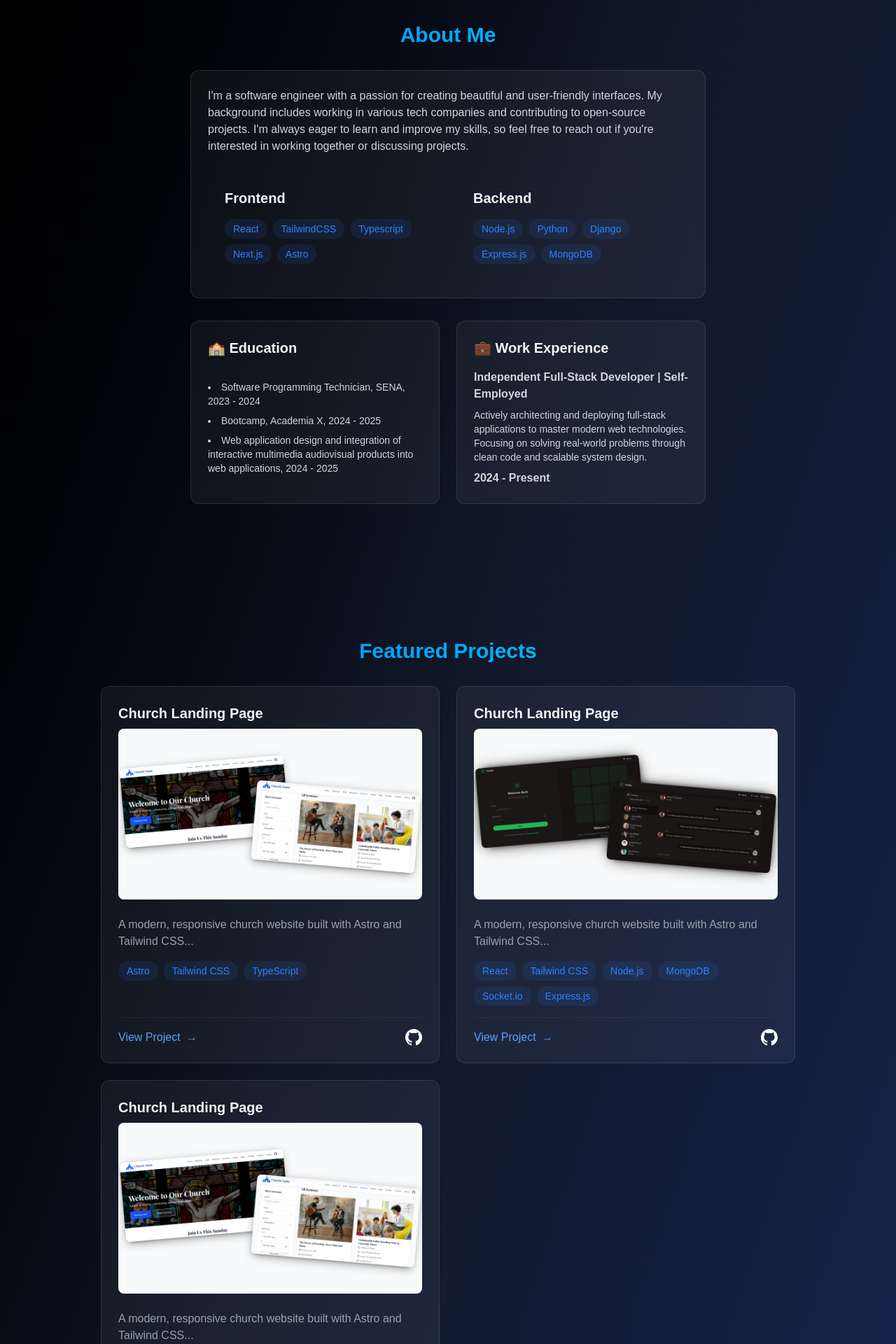
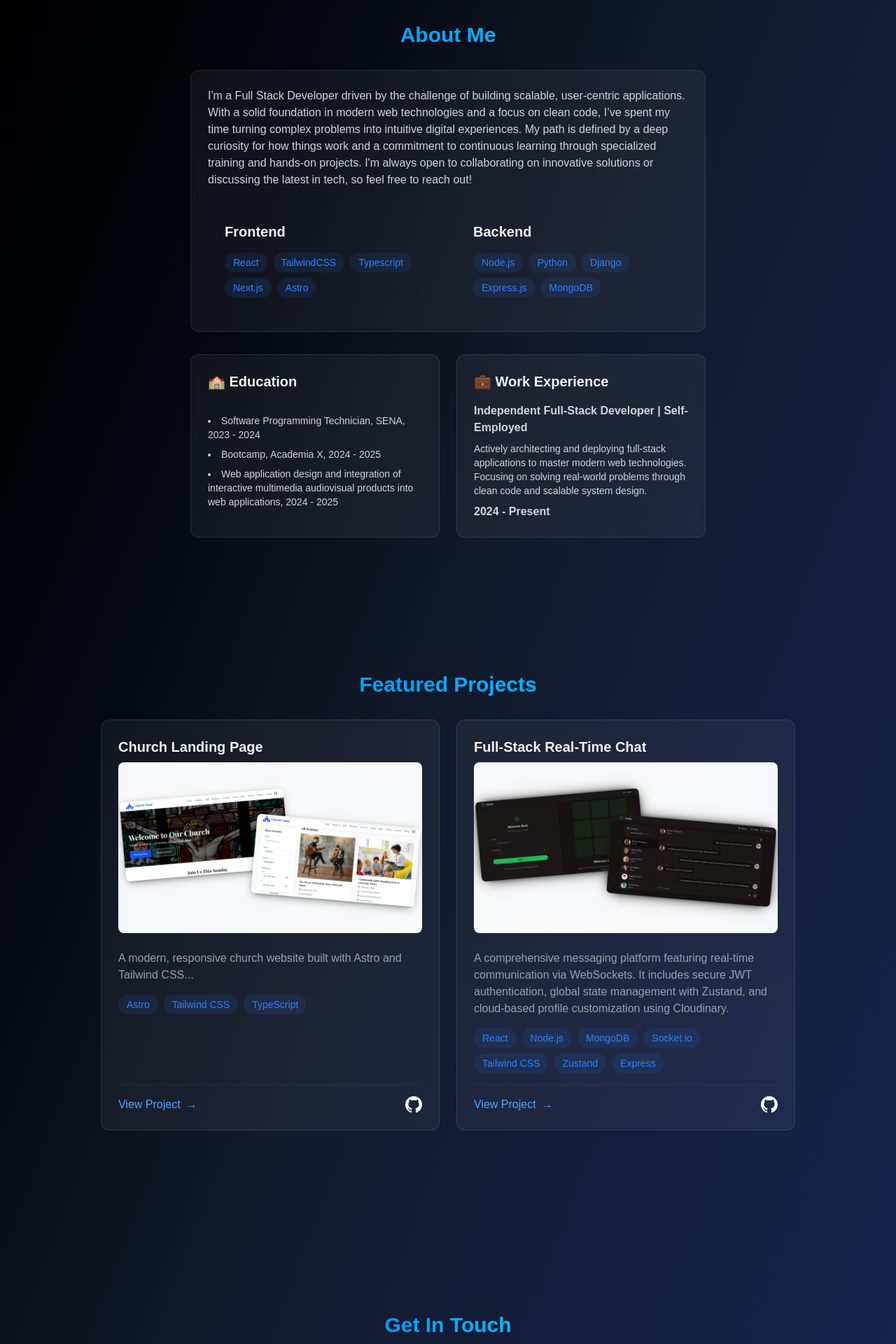
Before and after one commit to danilokosam/portfolio-2025-dxni, a React (Vite) app: page / in a window 1280 px wide. Shown: the part 880-2800 px from the top of the page at 70% size. Built offline with nearby package versions, Linux system fonts and the light colour scheme.

Commit message:
Cambiamos texto de about me, y agregamos informacion para el proyecto 2

```diff
--- a/src/components/sections/About.jsx
+++ b/src/components/sections/About.jsx
@@ -28,13 +28,16 @@ export const About = () => {
           </h2>
           <div className='group rounded-xl border border-white/10 bg-white/5 p-6 transition-all duration-500 ease-in-out hover:-translate-y-2 hover:border-blue-500/50 hover:shadow-[0_0_20px_rgba(59,130,246,0.3),0_0_40px_rgba(34,211,238,0.1)]'>
             <p className='mb-6 text-gray-300'>
-              I'm a software engineer with a passion for creating
-              beautiful and user-friendly interfaces. My background
-              includes working in various tech companies and
-              contributing to open-source projects. I'm always eager
-              to learn and improve my skills, so feel free to reach
-              out if you're interested in working together or
-              discussing projects.
+              I'm a Full Stack Developer driven by the challenge of
+              building scalable, user-centric applications. With a
+              solid foundation in modern web technologies and a focus
+              on clean code, I’ve spent my time turning complex
+              problems into intuitive digital experiences. My path is
+              defined by a deep curiosity for how things work and a
+              commitment to continuous learning through specialized
+              training and hands-on projects. I'm always open to
+              collaborating on innovative solutions or discussing the
+              latest in tech, so feel free to reach out!
             </p>
 
             <div className='grid grid-cols-1 gap-6 md:grid-cols-2'>
--- a/src/components/sections/Projects.jsx
+++ b/src/components/sections/Projects.jsx
@@ -27,31 +27,22 @@ export const Projects = () => {
             {/* Project 1 */}
             {/* Project 2 */}
             <ProjectCard
-              title='Church Landing Page'
-              description='A modern, responsive church website built with Astro and Tailwind CSS...'
+              title='Full-Stack Real-Time Chat'
+              description='A comprehensive messaging platform featuring real-time communication via WebSockets. It includes secure JWT authentication, global state management with Zustand, and cloud-based profile customization using Cloudinary.'
               image={chatAppPreview}
               tech={[
                 'React',
-                'Tailwind CSS',
                 'Node.js',
                 'MongoDB',
                 'Socket.io',
-                'Express.js',
+                'Tailwind CSS',
+                'Zustand',
+                'Express',
               ]}
-              link='https://landing-page-2-eosin.vercel.app/'
-              github='https://github.com/danilokosam/landing-page-2'
+              link='https://chat-app-ten-livid-46.vercel.app'
+              github='https://github.com/danilokosam/chat-app'
             />
             {/* Project 2 */}
-            {/* Project 3 */}
-            <ProjectCard
-              title='Church Landing Page'
-              description='A modern, responsive church website built with Astro and Tailwind CSS...'
-              image={churchPreview}
-              tech={['Astro', 'Tailwind CSS', 'TypeScript']}
-              link='https://landing-page-2-eosin.vercel.app/'
-              github='https://github.com/danilokosam/landing-page-2'
-            />
-            {/* Project 3 */}
           </div>
         </div>
       </RevealOnScroll>
```
